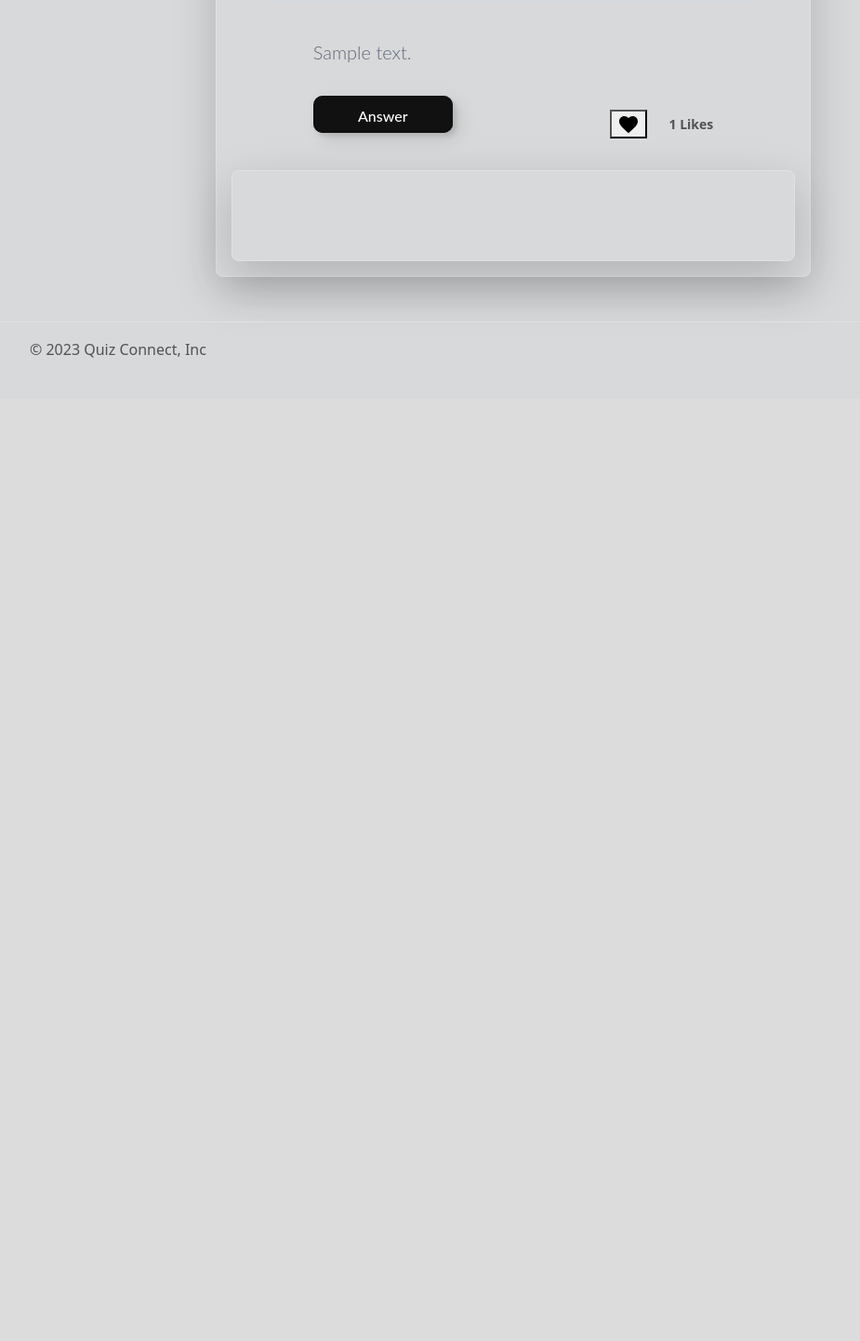
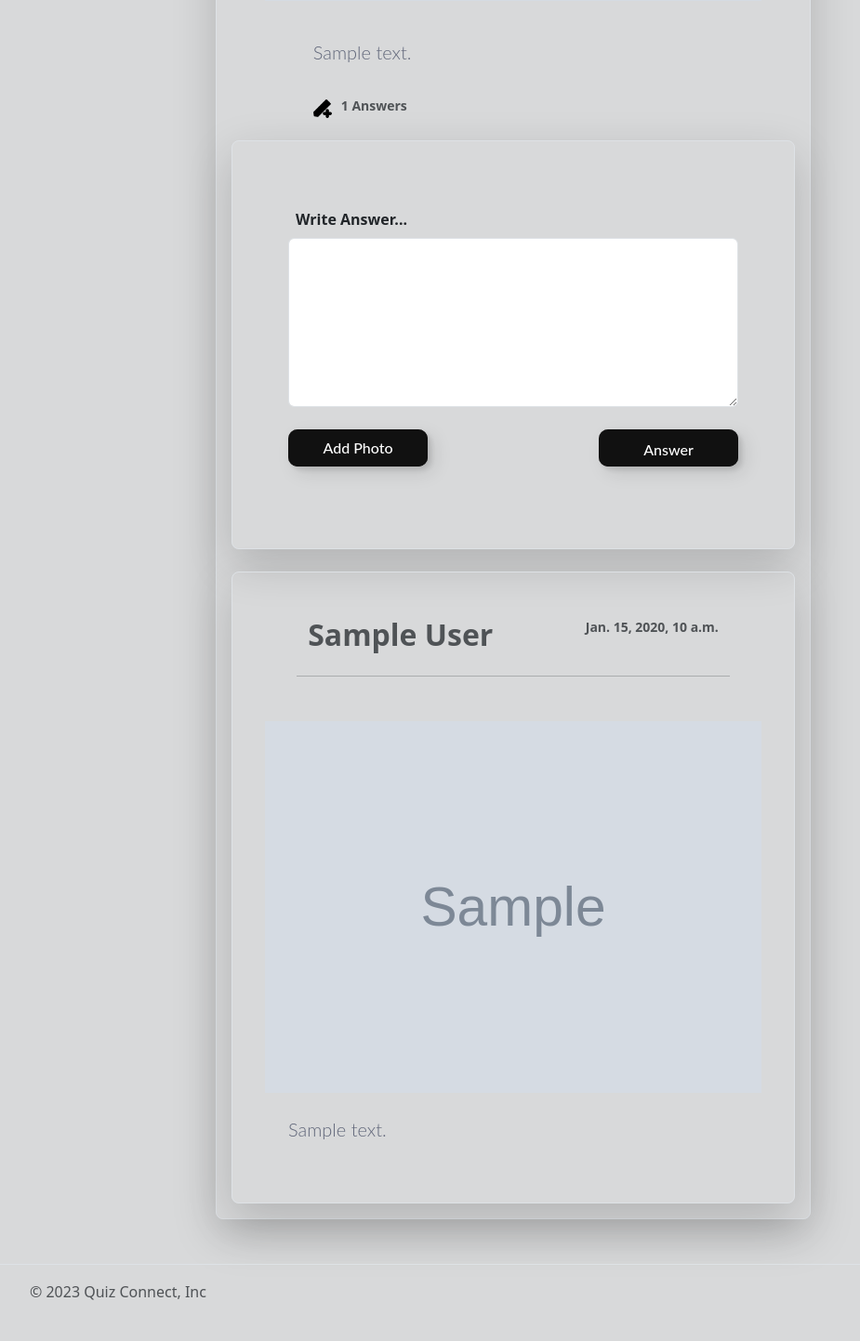
Before and after one commit to KutayAkmese/QuizConnect, a Django app: page /details/1/1 in a window 1280 px wide. Shown: the part 849-2292 px from the top of the page at 93% size, without its empty margins (88-1013 px from the left). Before the commit the page ends 1234 px from the top, so only its background shows below. Run offline with Django 4.2, Linux system fonts and the light colour scheme; tables that the repository leaves empty hold one stand-in row (values such as "Sample post"); grey boxes marked "Sample" are stand-in pictures.

Commit message:
Finish adding answer

```diff
--- a/quizconnect/app/models.py
+++ b/quizconnect/app/models.py
@@ -40,8 +40,8 @@ class TimeLineItem(models.Model):
 
 class Answer(models.Model):
     answer_text = models.TextField(default="An explanation is needed for the answer here.")
-    answer_image = models.ImageField(upload_to ='uploads/answers', blank=True)
-    star_number = models.IntegerField()
+    answer_image = models.ImageField(upload_to ='media/', blank=True, null=True)
+    star_number = models.IntegerField(null=True)
     created_at = models.DateTimeField(auto_now_add=True)
     updated_at = models.DateTimeField(auto_now=True)
     question = models.ForeignKey(Question, on_delete=models.CASCADE)
--- a/quizconnect/app/templates/details.html
+++ b/quizconnect/app/templates/details.html
@@ -10,6 +10,8 @@
         integrity="sha384-T3c6CoIi6uLrA9TneNEoa7RxnatzjcDSCmG1MXxSR1GAsXEV/Dwwykc2MPK8M2HN" crossorigin="anonymous">
     <link rel="stylesheet" href="{% static 'css/button.css' %}">
     <link rel="stylesheet" href="{% static 'css/main.css' %}">
+    <link rel="stylesheet" href="{% static 'css/like-button.css' %}">
+
 </head>
 
 <body>
@@ -46,43 +48,74 @@
             <div class="col-lg-9 mx-3 pt-3">
                 <p class="lead">{{ timeLineItem.question.question_text }}</p>
                 <div class="d-flex justify-content-between pt-3">
-                    <a href="{% url 'details' user_id=user.id item_id=timeLineItem.id %}"><button type="button"
-                            class="glow-on-hover custom-btn mb-3" style="width: 150px;">Answer</button></a>
-                    <div class="mt-1 d-flex justify-content-between gap-4 align-items-center">
-                        <a href="{% url 'like' user_id=user.id item_id=timeLineItem.id %}">
-                            <button class="like-button">
-                                <div class="like-wrapper">
-                                    <div class="ripple"></div>
-                                    <svg class="heart" width="24" height="24" viewBox="0 0 24 24">
-                                        <path
-                                            d="M12,21.35L10.55,20.03C5.4,15.36 2,12.27 2,8.5C2,5.41 4.42,3 7.5,3C9.24,3 10.91,3.81 12,5.08C13.09,3.81 14.76,3 16.5,3C19.58,3 22,5.41 22,8.5C22,12.27 18.6,15.36 13.45,20.03L12,21.35Z">
-                                        </path>
-                                    </svg>
-                                    <div class="particles" style="--total-particles: 6">
-                                        <div class="particle" style="--i: 1; --color: #7642F0"></div>
-                                        <div class="particle" style="--i: 2; --color: #AFD27F"></div>
-                                        <div class="particle" style="--i: 3; --color: #DE8F4F"></div>
-                                        <div class="particle" style="--i: 4; --color: #D0516B"></div>
-                                        <div class="particle" style="--i: 5; --color: #5686F2"></div>
-                                        <div class="particle" style="--i: 6; --color: #D53EF3"></div>
-                                    </div>
-                                </div>
-                            </button>
-                        </a>
-                        <small class="text-muted fw-bold justify-content-end"> {{ timeLineItem.question.star_number }}
-                            Likes</small>
+                    <div class="d-flex justify-content-between">
+                        <a href="" id="acForm" style="margin-right: 10px"><img src="{% static 'img/edit-tools.png' %}" alt="" height="20"></a>
+                        <small class="text-muted fw-bold justify-content-end"> {{ timeLineItem.question.star_number }} Answers</small>
                     </div>
+
                 </div>
 
             </div>
 
-            <div class="row p-5 mt-4 pt-5 align-items-center rounded-3 border shadow-lg d-flex justify-content-center">
 
+                <!-- Burası yorum yapmak icin açılacak container -->
+                <div class="row p-5 mt-4 pt-5 align-items-center rounded-3 border shadow-lg d-flex justify-content-center">
+
+
+             <div class="form-group m-4" id="formContainer">
+                <form id="myForm" action="{% url 'addAnswer' user_id=user.id  item_id=timeLineItem.id%}" method="POST" enctype="multipart/form-data">
+                    {% csrf_token %}
+                    <div class="row">
+
+                        <div class="form-outline mb-4">
+                            <label class="form-label px-2 fw-bold">Write Answer...</label>
+                            <textarea class="form-control" name="answerText" rows="7"></textarea>
+                        </div>
+
+
+                        <div class="d-flex justify-content-between">
+                        <div class="btn glow-on-hover custom-btn d-flex align-items-center justify-content-center"
+                                    style="width: 150px;">
+                                    <label class="form-label text-white m-1" for="customFile2">Add Photo</label>
+                                    <input type="file" class="form-control d-none"  id="customFile2" name="imageFile"
+                                        onchange="displaySelectedImage(event, 'selectedAvatar')" />
+                        </div>
+                        <a href="{% url 'details' user_id=user.id item_id=timeLineItem.id %}"><button type="submit"
+                            class="glow-on-hover custom-btn mb-3" style="width: 150px;">Answer</button></a>
+                        </div>
+                    </div>
+                </form>
             </div>
 
         </div>
+
+
+
+            <!-- Burası yorum bölümü için(for ile döndürülecek) -->
+            {% for answer in answer %}
+            {% if answer.question_id == timeLineItem.question.id %}
+            <div class="row p-5 mt-4 pt-5 align-items-center rounded-3 border shadow-lg d-flex justify-content-center">
+                <div class="col-lg-11 d-flex justify-content-between pb-3">
+                    <h2 class="text-muted fw-bold"> {{ timeLineItem.user.first_name }} {{ timeLineItem.user.last_name }}</h2>
+                    <small class="text-muted fw-bold justify-content-end">{{ answer.created_at }}</small>
+                </div>
+                <hr class="col-lg-11 pb-2">
+
+            {% if answer.answer_image %}
+                <div class="col-lg-11 py-4 d-flex justify-content-center">
+                     <a href="{% url 'details' user_id=user.id item_id=timeLineItem.id %}"><img src="/media/{{ answer.answer_image }}" class="d-flex align-items-center" height="400"></a>
+                </div>
+            {% endif %}
+                <p class="lead">{{ answer.answer_text|slice:255 }}</p>
+            </div>
+            <!-- forun bittiği yer olcak -->
+            {% endif %}
+            {% endfor %}
+
+
+
+        </div>
     </div>
-
 
 
 
--- a/quizconnect/app/urls.py
+++ b/quizconnect/app/urls.py
@@ -19,6 +19,7 @@ urlpatterns=[
     path("like/<str:user_id>/<str:item_id>", views.like, name="like"),
     path("search/<str:user_id>", views.search, name="search"),
     path("addLesson/<str:user_id>", views.addLesson, name="addLesson"),
+    path("addAnswer/<str:user_id>/<str:item_id>", views.addAnswer, name="addAnswer"),
 ]
 
 if settings.DEBUG:
--- a/quizconnect/app/views.py
+++ b/quizconnect/app/views.py
@@ -1,6 +1,6 @@
 from django.db.models import Q
 from django.shortcuts import render, redirect
-from .models import User, Question, TimeLineItem, Lesson
+from .models import User, Question, TimeLineItem, Lesson, Answer
 from django.http import Http404
 from django.contrib import messages
 
@@ -103,10 +103,12 @@ def lessonDetails(request, user_id):
 def questionDetail(request, user_id, item_id):
     user = User.objects.get(id=user_id)
     timeLineItem = TimeLineItem.objects.get(id=item_id)
+    answer = Answer.objects.all().order_by("-id")
 
     return render(request,"details.html", {
         'user': user,
         'timeLineItem': timeLineItem,
+        'answer': answer,
     })
 
 def like(request, user_id, item_id):
@@ -142,3 +144,14 @@ def addLesson(request, user_id):
         newLesson = Lesson(name=lessonName, lesson_code=lessonCode, lecturer=lecturer)
         newLesson.save()
         return redirect('http://127.0.0.1:8000/add/' + str(user.id))
+
+
+def addAnswer(request, user_id,item_id):
+    if request.method == "POST":
+        user = User.objects.get(id=user_id)
+        item = TimeLineItem.objects.get(id=item_id)
+        answerText = request.POST.get("answerText")
+        imageFile = request.FILES.get("imageFile")
+        newAnswer = Answer(answer_text=answerText, answer_image=imageFile,user_id= user.id, question_id = item.question.id)
+        newAnswer.save()
+    return redirect('http://127.0.0.1:8000/details/' + str(user.id)+'/'+ str(item_id))
```
Also changed, not shown: quizconnect/app/migrations/0012_alter_answer_answer_image.py (added), quizconnect/app/migrations/0013_alter_answer_star_number.py (added), quizconnect/media/media/pexels-aleksandar-pasaric-1694000_D6oNXqr.jpg (added), quizconnect/media/media/pexels-aleksandar-pasaric-1694000_kUBmo3C.jpg (added), quizconnect/media/media/react_C7NflB9.png (added).
